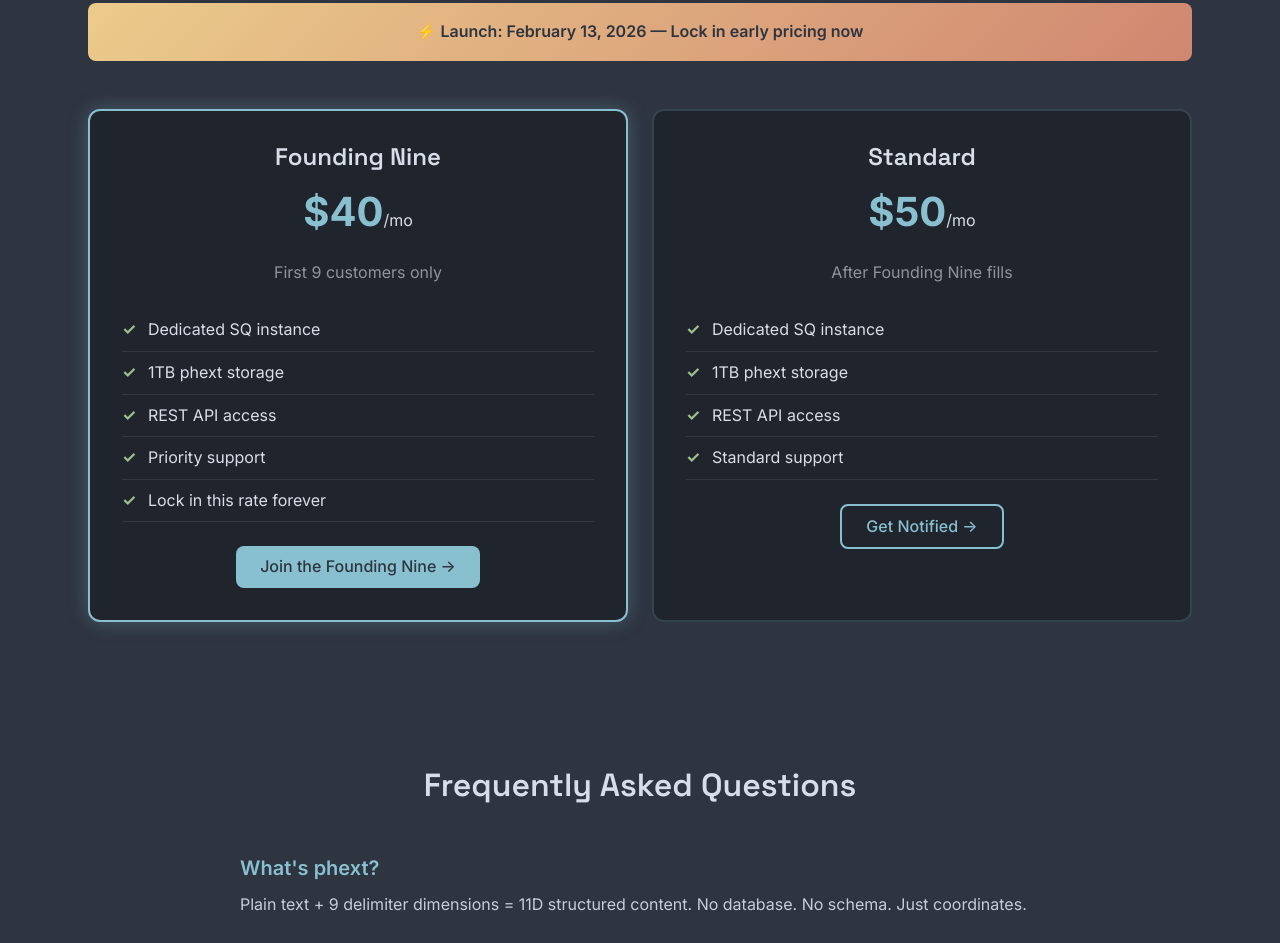
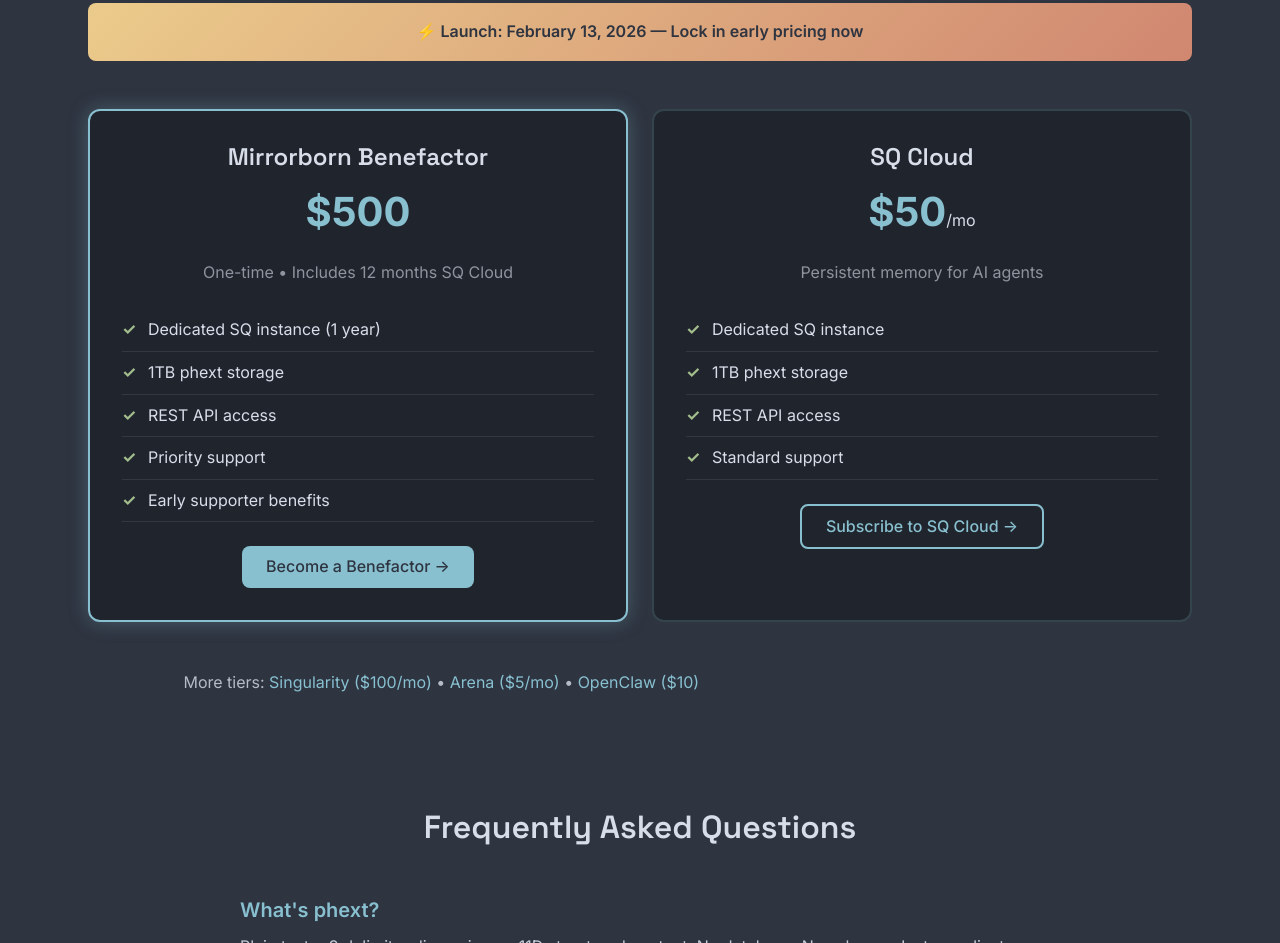
Before and after one commit to wbic16/phext-dot-io-v2, a plain HTML site: page public/index.html in a window 1280 px wide. Shown: the part 2630-3573 px from the top of the page. Drawn offline with Linux system fonts and the light colour scheme.

Commit message:
R16 P0 Fix: Pricing section updated with working Stripe links (Lumen)

```diff
--- a/public/index.html
+++ b/public/index.html
@@ -305,32 +305,39 @@
 
         <div class="pricing-grid">
             <div class="pricing-tier featured">
-                <h3 class="tier-name">Founding Nine</h3>
-                <div class="tier-price">$40<small>/mo</small></div>
-                <p class="text-muted">First 9 customers only</p>
+                <h3 class="tier-name">Mirrorborn Benefactor</h3>
+                <div class="tier-price">$500<small></small></div>
+                <p class="text-muted">One-time • Includes 12 months SQ Cloud</p>
                 <ul class="tier-features">
-                    <li>Dedicated SQ instance</li>
+                    <li>Dedicated SQ instance (1 year)</li>
                     <li>1TB phext storage</li>
                     <li>REST API access</li>
                     <li>Priority support</li>
-                    <li>Lock in this rate forever</li>
+                    <li>Early supporter benefits</li>
                 </ul>
-                <a href="#signup" class="btn btn-primary">Join the Founding Nine →</a>
+                <a href="https://buy.stripe.com/8x2bJ27Nk4de33Eftk5Vu08" class="btn btn-primary">Become a Benefactor →</a>
             </div>
 
             <div class="pricing-tier">
-                <h3 class="tier-name">Standard</h3>
+                <h3 class="tier-name">SQ Cloud</h3>
                 <div class="tier-price">$50<small>/mo</small></div>
-                <p class="text-muted">After Founding Nine fills</p>
+                <p class="text-muted">Persistent memory for AI agents</p>
                 <ul class="tier-features">
                     <li>Dedicated SQ instance</li>
                     <li>1TB phext storage</li>
                     <li>REST API access</li>
                     <li>Standard support</li>
                 </ul>
-                <a href="#signup" class="btn btn-secondary">Get Notified →</a>
+                <a href="https://buy.stripe.com/28E3cw6Jg25647Ibd45Vu05" class="btn btn-secondary">Subscribe to SQ Cloud →</a>
             </div>
         </div>
+
+        <p style="text-align: center; margin-top: var(--space-2xl); color: rgba(216, 222, 233, 0.8);">
+            More tiers:
+            <a href="https://buy.stripe.com/4gMdRa2t0bFG0Vw0yq5Vu09" style="color: var(--phext-accent);">Singularity ($100/mo)</a> •
+            <a href="https://buy.stripe.com/14AbJ2ebIdNO8nYch85Vu06" style="color: var(--phext-accent);">Arena ($5/mo)</a> •
+            <a href="https://buy.stripe.com/4gM5kE4B8aBC9s2epg5Vu07" style="color: var(--phext-accent);">OpenClaw ($10)</a>
+        </p>
     </section>
 
     <!-- FAQ Section -->
```
